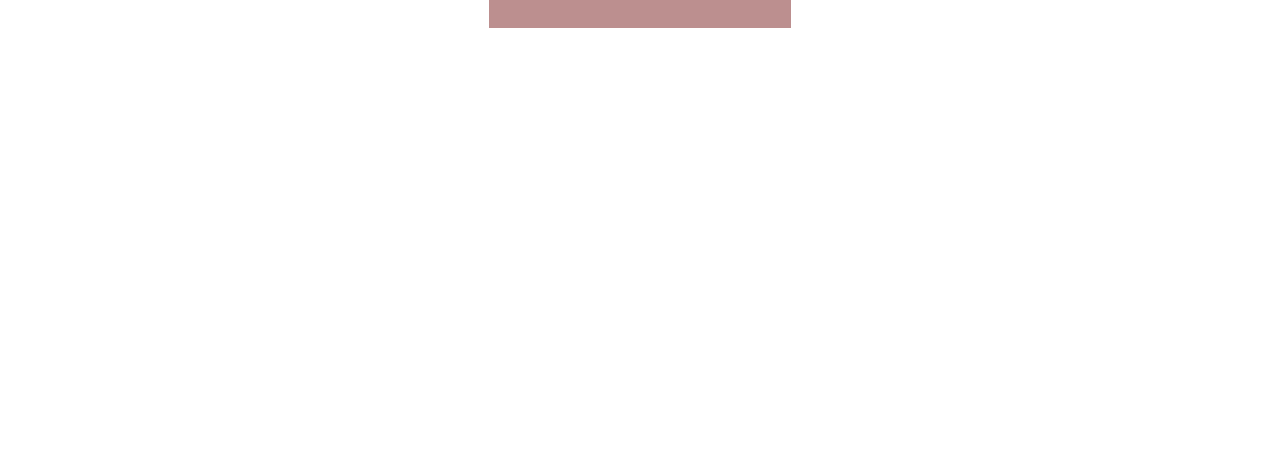
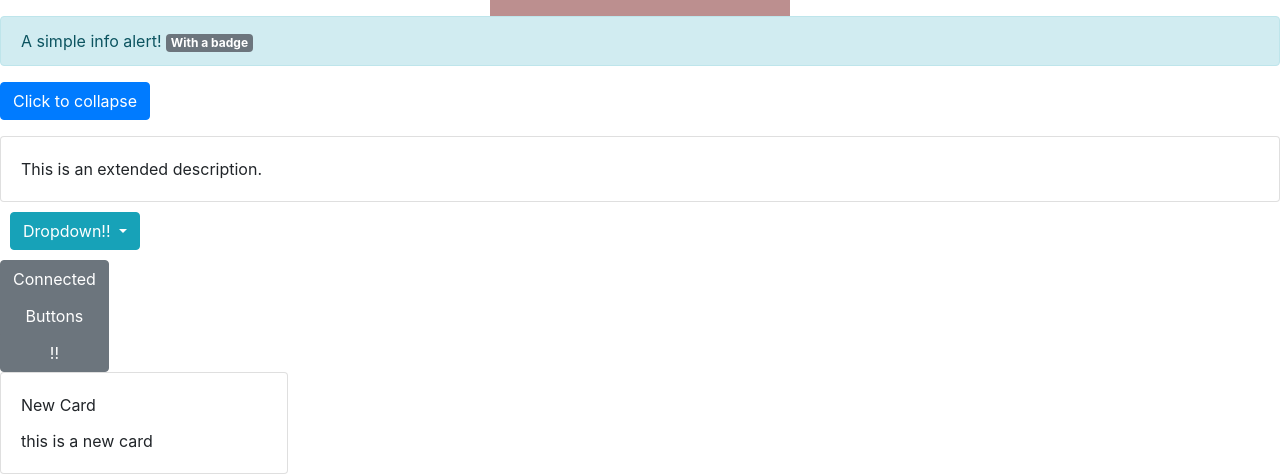
Before and after one commit to sschneeberg/advanced-css-practice, a plain HTML site: page index.html in a window 1280 px wide. Shown: the part 394-868 px from the top of the page. Before the commit the page ends 800 px from the top, so only its background shows below. Drawn offline with nearby package versions, Linux system fonts and the light colour scheme.

Commit message:
[html/js] Add Bootstrap to project

```diff
--- a/app.js
+++ b/app.js
@@ -0,0 +1,34 @@
+function createNewElement(tagName, text) {
+    // create a new element with tagName
+    const newElement = document.createElement(tagName);
+    // set the textContent to the new element
+    newElement.textContent = text;
+    // return the new element
+    return newElement;
+}
+
+const card = createNewElement('div');
+card.classList.add('card');
+card.style = "width: 18rem;";
+document.body.appendChild(card);
+
+
+const cardBody = createNewElement('div');
+cardBody.classList.add('card-body');
+card.appendChild(cardBody);
+
+const cardTitle = createNewElement('div', 'New Card');
+cardTitle.classList.add('card-title');
+cardBody.appendChild(cardTitle);
+
+const cardText = createNewElement('div', 'this is a new card');
+cardText.classList.add('card-text');
+cardBody.appendChild(cardText);
+
+
+$('.collapse').collapse('toggle');
+//this needs work, it is supposed to start hidden but it does not even though aria-expanded is false, I think it has to do with how I used the jquery part
+
+$(function() {
+    $('[data-toggle="popover"]').popover()
+});
--- a/index.html
+++ b/index.html
@@ -5,6 +5,8 @@
     <meta charset="UTF-8">
     <meta name="viewport" content="width=device-width, initial-scale=1.0">
     <link rel="stylesheet" href="style.css">
+    <!-- CSS BOOTSTRAP -->
+    <link rel="stylesheet" href="https://cdn.jsdelivr.net/npm/bootstrap@4.5.3/dist/css/bootstrap.min.css" integrity="sha384-TX8t27EcRE3e/ihU7zmQxVncDAy5uIKz4rEkgIXeMed4M0jlfIDPvg6uqKI2xXr2" crossorigin="anonymous">
     <title>Advanced CSS Practice</title>
 </head>
 
@@ -12,9 +14,44 @@
     <div class="container">
         <h1>Advanced CSS</h1>
     </div>
-    <div class="container2">
+    <div class="container2" data-toggle="popover" data-placement="top" data-content="Top popover">
         <h1>Advanced CSS</h1>
     </div>
+    <!--BOOTSTRAP-->
+    <div class="alert alert-info" role="alert">
+        A simple info alert! <span class="badge badge-secondary">With a badge</span>
+    </div>
+
+    <p>
+        <a class="btn btn-primary" data-toggle="collapse" href="" role="button" data-target="#collapseExample" aria-expanded="true" aria-controls="collapseExample">
+          Click to collapse
+        </a>
+    </p>
+    <div class="collapse" id="collapseExample">
+        <div class="card card-body">
+            This is an extended description.
+        </div>
+    </div>
+    <div class="dropdown">
+        <button class="btn btn-info dropdown-toggle" type="button" id="dropdownMenuButton" data-toggle="dropdown" aria-haspopup="false" aria-expanded="false">
+          Dropdown!!
+        </button>
+        <div class="dropdown-menu" aria-labelledby="dropdownMenuButton">
+            <a class="dropdown-item" href="#">one</a>
+            <a class="dropdown-item" href="#">two</a>
+            <a class="dropdown-item" href="#">three</a>
+        </div>
+    </div>
+    <div class="btn-group-vertical" role="group" aria-label="Basic example">
+        <button type="button" class="btn btn-secondary">Connected</button>
+        <button type="button" class="btn btn-secondary">Buttons</button>
+        <button type="button" class="btn btn-secondary">!!</button>
+    </div>
+
+
+    <!-- BOOTSTRAP jQuery and JS bundle w/ Popper.js -->
+    <script src="https://code.jquery.com/jquery-3.5.1.slim.min.js" integrity="sha384-DfXdz2htPH0lsSSs5nCTpuj/zy4C+OGpamoFVy38MVBnE+IbbVYUew+OrCXaRkfj" crossorigin="anonymous"></script>
+    <script src="https://cdn.jsdelivr.net/npm/bootstrap@4.5.3/dist/js/bootstrap.bundle.min.js" integrity="sha384-ho+j7jyWK8fNQe+A12Hb8AhRq26LrZ/JpcUGGOn+Y7RsweNrtN/tE3MoK7ZeZDyx" crossorigin="anonymous"></script>
     <script src="app.js"></script>
 </body>
 
--- a/style.css
+++ b/style.css
@@ -13,6 +13,10 @@
     margin: 0 auto;
     border: 1px solid transparent;
     margin-top: 10px;
+}
+
+.dropdown {
+    margin: 10px;
 }
 
 .container:hover,
```
